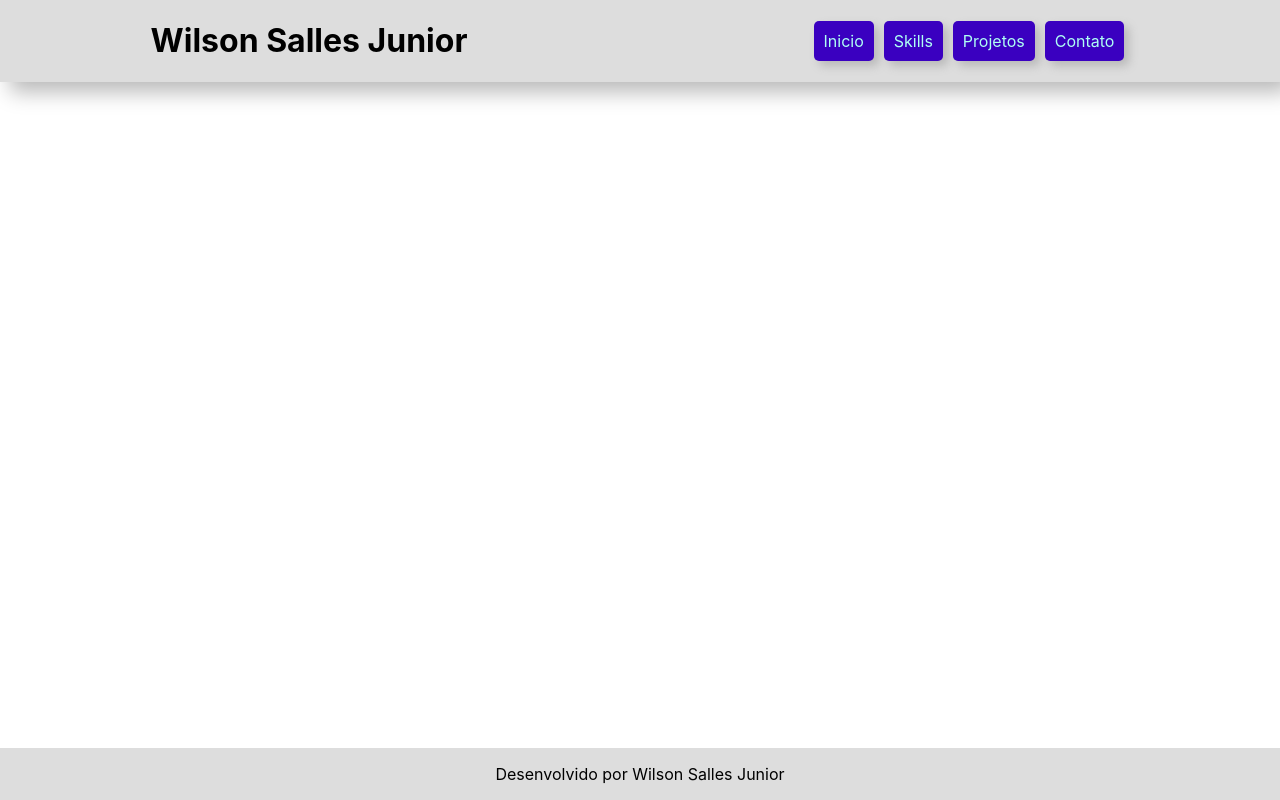
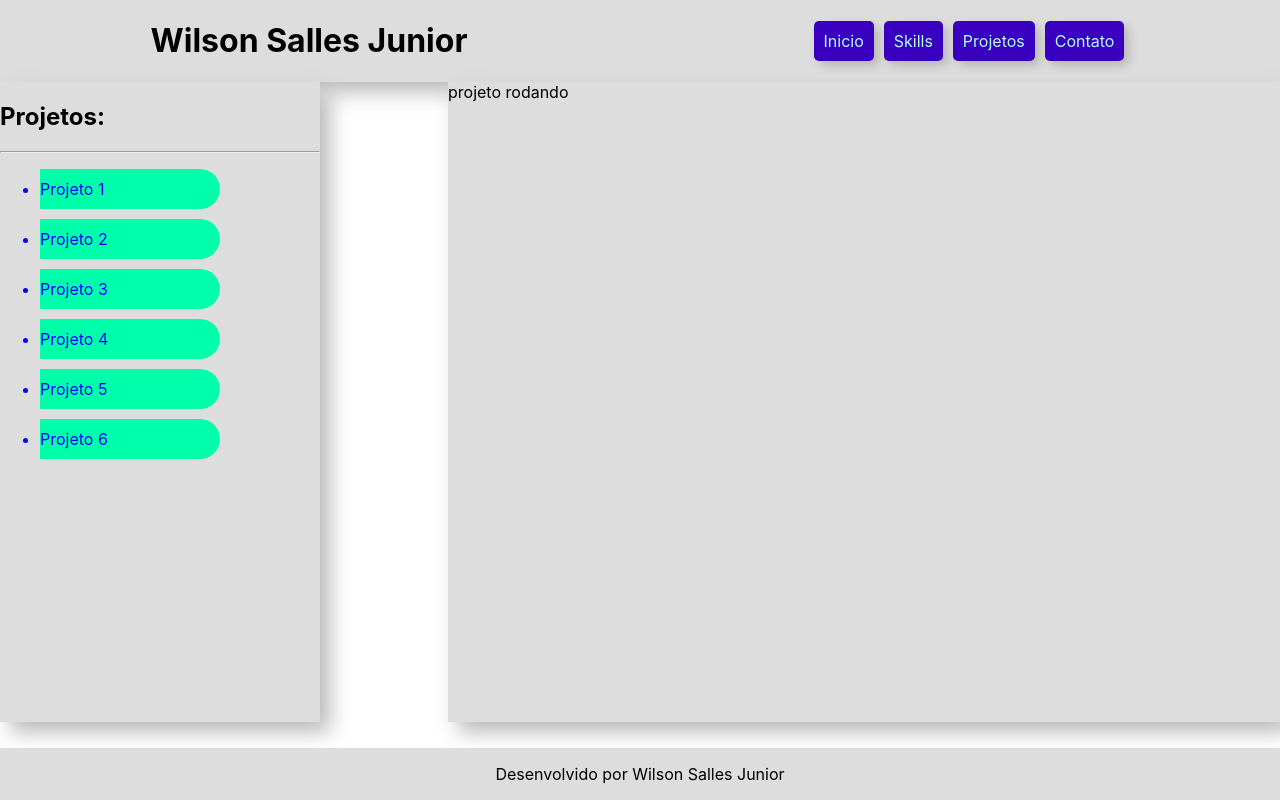
Before and after one commit to WilsonSalles-Jnr/testingsend, a React (Create React App) app: page /projetos in a window 1280 px wide. Built offline with nearby package versions, Linux system fonts and the light colour scheme.

Commit message:
esqueleto criado

```diff
--- a/src/App.js
+++ b/src/App.js
@@ -5,6 +5,8 @@ import Home from './Pages/Home';
 import Skills from './Pages/Skills';
 import { BrowserRouter } from "react-router-dom";
 import { Switch, Route} from "react-router"
+import Project from './Pages/Project';
+import Contato from './Pages/Contato';
 
 class App extends React.Component {
   render() {
@@ -14,7 +16,9 @@ class App extends React.Component {
       <Header />
       <Switch>
       <Route exact path="/" component={Home} />
-      <Route path="/Skills" component={Skills} />
+      <Route path="/skills" component={Skills} />
+      <Route path="/projetos" component={Project} />
+      <Route path="/contato" component={Contato} />
       </Switch>
       {/* <Skills /> */}
       <Footer />
--- a/src/Components/Header.jsx
+++ b/src/Components/Header.jsx
@@ -1,5 +1,5 @@
 import React from 'react';
-import { BrowserRouter as Router, Link } from 'react-router-dom';
+import { Link } from 'react-router-dom';
 import '../Styles/header.css'
 
 class Header extends React.Component {
--- /dev/null
+++ b/src/Pages/Contato.jsx
@@ -0,0 +1,21 @@
+import React from 'react';
+import '../Styles/Contato.css';
+
+class Contato extends React.Component {
+  render() {
+    return <main className="mainContato">
+      <h1>Contato:</h1>
+      <em>Fico feliz por ver meu portifólio até aqui, deixo aqui meus contatos para que possamos conversar :D</em>
+      <h2>Github:</h2>
+      <a href="https://github.com/WilsonSalles-Jnr">WilsonSalles-Jnr</a>
+      <h2>Linkedin:</h2>
+      <a href="https://www.linkedin.com/in/wilson-salles-junior/" target="_blank">Wilson Salles Junior</a>
+      <h2>Whatsapp:</h2>
+      <a href="tel: +5514991491072">+55 (14) 99149-1072</a>
+      <h2>Cidade:</h2>
+      <a href="https://www.google.com/maps/place/Bauru,+SP/@-22.2878573,-49.0905487,12z/data=!3m1!4b1!4m5!3m4!1s0x94bf689c0ddaa221:0x251c368f6fa134a0!8m2!3d-22.3155297!4d-49.0708221?hl=pt-BR" target="_blank">Bauru/SP</a>
+    </main>;
+  }
+}
+
+export default Contato;
--- /dev/null
+++ b/src/Pages/Project.jsx
@@ -0,0 +1,26 @@
+import React from 'react';
+import '../Styles/projetos.css'
+
+class Project extends React.Component {
+  render() {
+    return <main className="projectMain">
+      <aside className="projectAside">
+        <h2>Projetos:</h2>
+        <hr />
+        <ul>
+          <li>Projeto 1</li>
+          <li>Projeto 2</li>
+          <li>Projeto 3</li>
+          <li>Projeto 4</li>
+          <li>Projeto 5</li>
+          <li>Projeto 6</li>
+        </ul>
+      </aside>
+      <section className="projectSection">
+        projeto rodando
+      </section>
+    </main>;
+  }
+}
+
+export default Project;
--- /dev/null
+++ b/src/Styles/Contato.css
@@ -0,0 +1,7 @@
+.mainContato {
+  background-color: rgb(221, 221, 221);
+  margin: 0 2%;
+  padding: 30px;
+  border-radius: 0 0 50px 50px;
+  box-shadow: 10px 10px 20px rgb(185, 185, 185);
+}
--- /dev/null
+++ b/src/Styles/projetos.css
@@ -0,0 +1,35 @@
+.projectMain {
+  display: flex;
+  justify-content: space-between;
+}
+.projectAside {
+width: 25%;
+height: 80vh;
+overflow-y: scroll;
+background-color: rgb(221, 221, 221);
+box-shadow: 10px 10px 20px rgb(185, 185, 185);
+}
+
+.projectAside li {
+  background-color: rgb(0, 255, 170);
+  color: blue;
+  margin: 10px 100px 10px 0;
+  padding: 10px 0;
+  border-radius: 0 20px 20px 0;
+}
+
+.projectAside li:hover {
+  background-color: rgb(76, 0, 255);
+  color: rgb(88, 255, 233);
+  border-radius: 0;
+  margin: 10px 30px 10px 0;
+  transition: .3s;
+}
+
+.projectSection {
+  background-color: yellow;
+  width: 65%;
+  background-color: rgb(221, 221, 221);
+  box-shadow: 10px 10px 20px rgb(185, 185, 185);
+
+}
```
